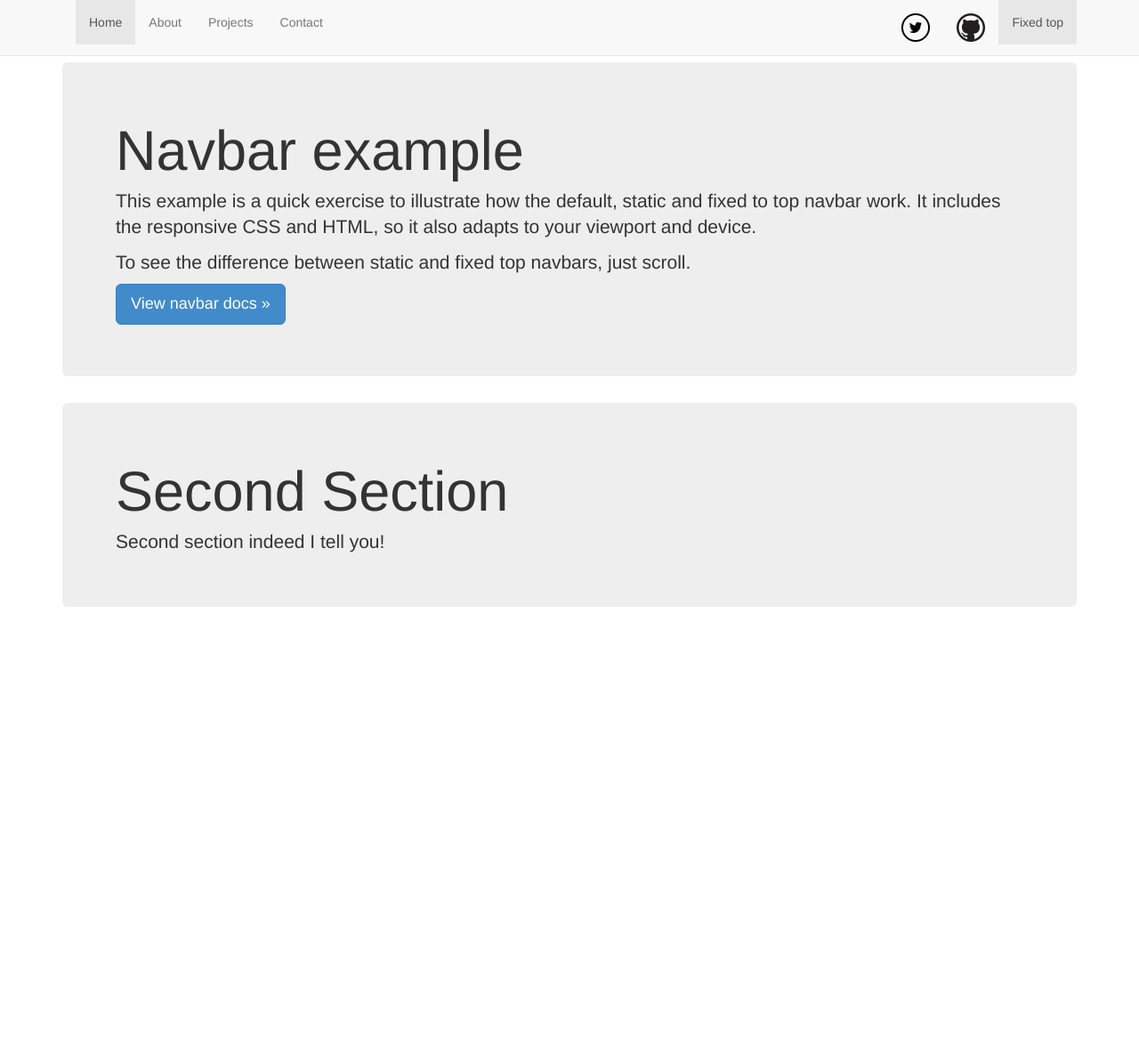
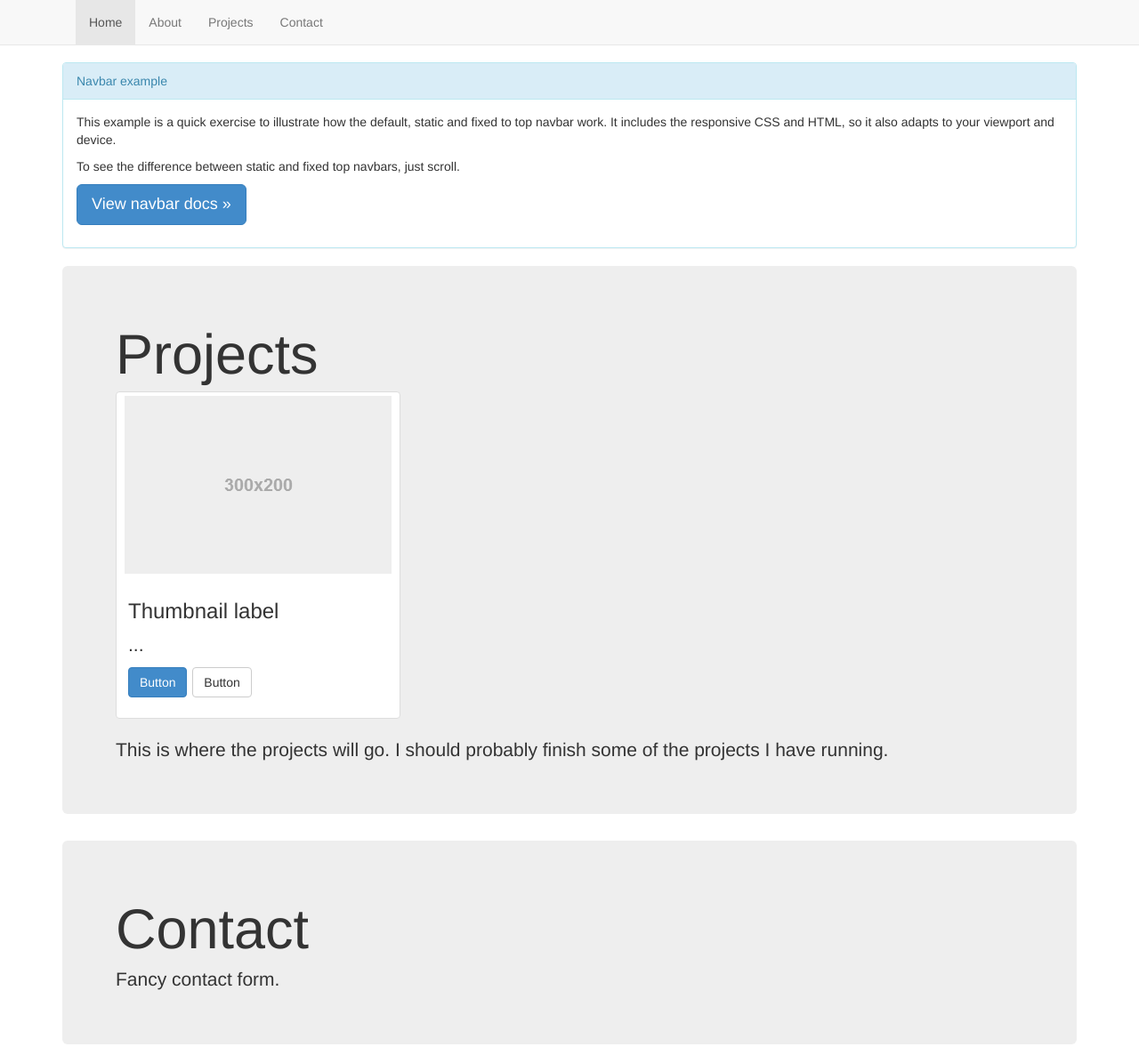
Before and after one commit to JLoyed/bootstrapSite, a plain HTML site: page index.html in a window 1280 px wide. Shown: the top 1177 px of the page at 89% size. Drawn offline with nearby package versions, Linux system fonts and the light colour scheme.

Commit message:
removed jumbotron and added panels, added image placeholder for projects

```diff
--- a/css/navbar-fixed-top.css
+++ b/css/navbar-fixed-top.css
@@ -1,4 +1,4 @@
 body {
   min-height: 2000px;
-  padding-top: 70px;
+  padding-top: 50px;
 }
--- a/index.html
+++ b/index.html
@@ -59,30 +59,50 @@
               </ul>
             </li> -->
           </ul>
-          <ul class="nav navbar-nav navbar-right">
+          <!-- <ul class="nav navbar-nav navbar-right">
             <li><a href="http://www.twitter.com/jloyed" target="new"><img src="images/twitter-32.png"></a></li>
             <li><a href="http://www.github.com/jloyed" target="new"><img src="images/blacktocat-32.png"></a></li>
-            <li class="active"><a href="./">Fixed top</a></li>
-          </ul>
+          </ul> -->
         </div><!--/.nav-collapse -->
       </div>
     </div>
-
+<br />
     <div class="container">
 
       <!-- Main component for a primary marketing message or call to action -->
-      <div id="about" class="jumbotron">
-        <h1>Navbar example</h1>
-        <p>This example is a quick exercise to illustrate how the default, static and fixed to top navbar work. It includes the responsive CSS and HTML, so it also adapts to your viewport and device.</p>
-        <p>To see the difference between static and fixed top navbars, just scroll.</p>
+      <div id="about" class="panel panel-info">
+        <div class="panel-heading">
+          Navbar example
+        </div>
+        <div class="panel-body">
+          <p>This example is a quick exercise to illustrate how the default, static and fixed to top navbar work. It includes the responsive CSS and HTML, so it also adapts to your viewport and device.</p>
+          <p>To see the difference between static and fixed top navbars, just scroll.</p>
         <p>
           <a class="btn btn-lg btn-primary" href="../../components/#navbar" role="button">View navbar docs &raquo;</a>
         </p>
+        </div>
       </div>
 
       <div id="projects" class="jumbotron">
-        <h1>Second Section</h1>
-        <p>Second section indeed I tell you!</p>
+        <h1>Projects</h1>
+        <div class="row">
+          <div class="col-sm-6 col-md-4">
+            <div class="thumbnail">
+              <img src="images/300x200.png">
+              <div class="caption">
+                <h3>Thumbnail label</h3>
+                <p>...</p>
+                <p><a href="#" class="btn btn-primary" role="button">Button</a> <a href="#" class="btn btn-default" role="button">Button</a></p>
+              </div>
+            </div>
+          </div>
+        </div>
+        <p>This is where the projects will go. I should probably finish some of the projects I have running.</p>
+      </div>
+
+      <div id="contact" class="jumbotron">
+        <h1>Contact</h1>
+        <p>Fancy contact form.</p>
       </div>
 
     </div> <!-- /container -->
```
Also changed, not shown: images/300x200.png (added).
